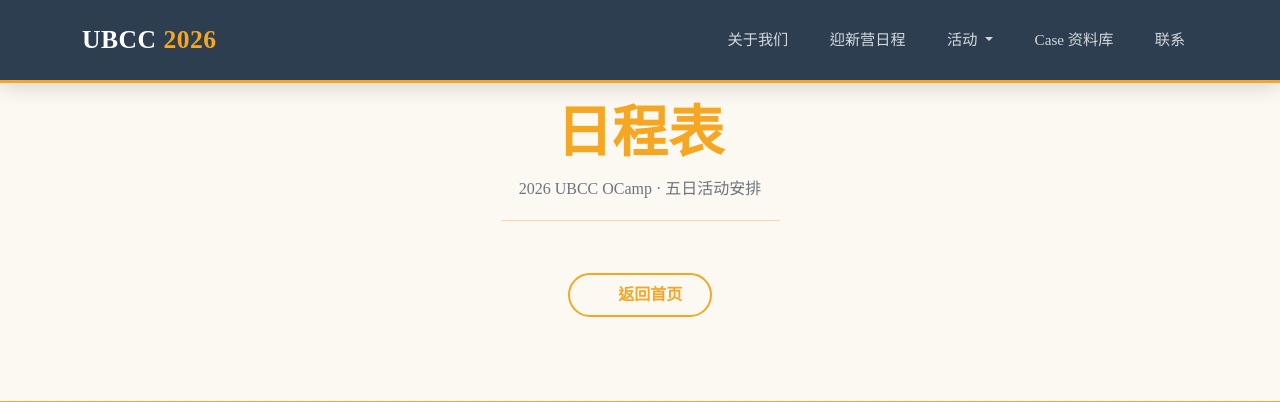
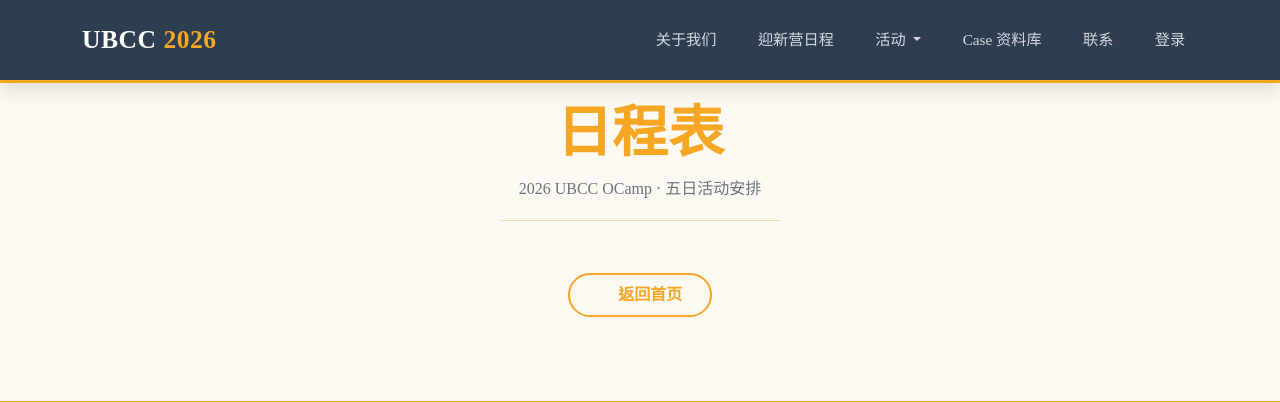
Before and after one commit to Destiny-maker520/UBCC, a Flask app: page /camp in a window 1280 px wide. Shown: the top 402 px of the page. Run offline with Flask 3, Linux system fonts and the light colour scheme.

Commit message:
Add login link to navbar

```diff
--- a/app/templates/base.html
+++ b/app/templates/base.html
@@ -285,6 +285,12 @@
                 <!-- 联系 -->
                 <li class="nav-item">
                     <a class="nav-link" href="#contact"><i class="fas fa-envelope me-1"></i>联系</a>
+
+                <!-- ===== 登录入口 ===== -->
+                <li class="nav-item">
+                    <a class="nav-link" href="{{ url_for('main.login') }}">
+                        <i class="fas fa-sign-in-alt me-1"></i>登录
+                    </a>
                 </li>
             </ul>
         </div>
```
